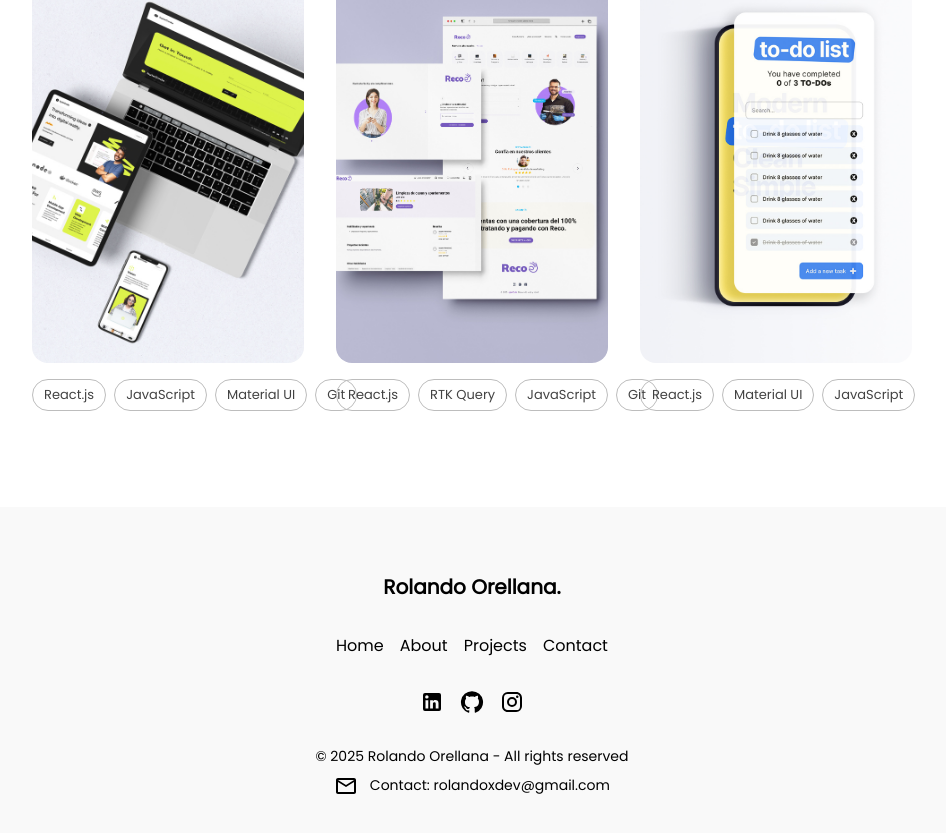
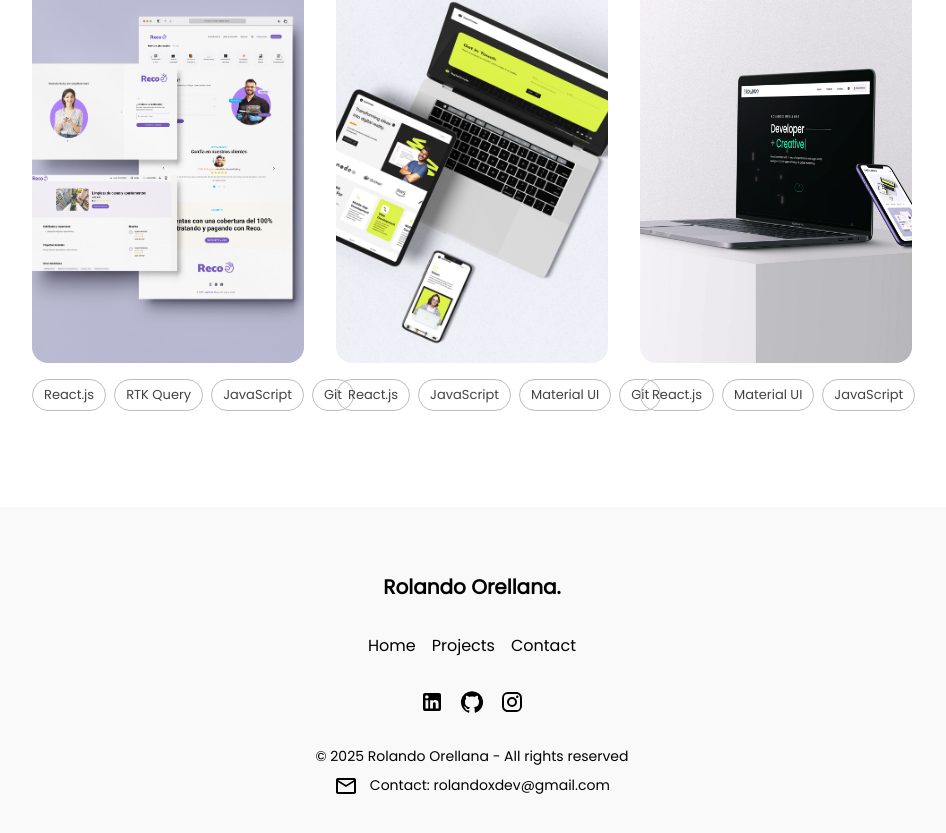
Before and after one commit to orellanamr/orellanamr.github.io, a React (Vite) app: page / in a window 1280 px wide. Shown: the part 1097-1930 px from the top of the page, without its empty margins (168-1114 px from the left). Built offline with nearby package versions, Linux system fonts and the light colour scheme.

Commit message:
Update changes

```diff
--- a/src/components/Footer.jsx
+++ b/src/components/Footer.jsx
@@ -24,7 +24,7 @@ const Footer = () => {
       </Typography>
 
       <Grid container justifyContent="center" spacing={2}>
-        {["home", "about", "projects", "contact"].map((section, index) => (
+        {["home", "projects", "contact"].map((section, index) => (
           <Grid item key={index}>
             <Link
               href={`#${section}`}
--- a/src/components/Navbar.jsx
+++ b/src/components/Navbar.jsx
@@ -12,7 +12,7 @@ import {
 } from "@mui/material";
 import {
   Menu as MenuIcon,
-  Language as LanguageIcon,
+  Translate as TranslateIcon,
 } from "@mui/icons-material";
 import DescriptionOutlinedIcon from "@mui/icons-material/DescriptionOutlined";
 import logoRolando from "../assets/images/logoRolando.svg";
@@ -93,7 +93,7 @@ const Navbar = () => {
               {t("contact")}
             </Button>
             <IconButton color="inherit" onClick={toggleLanguage}>
-              <LanguageIcon />
+              <TranslateIcon />
             </IconButton>
             <Button
               variant="contained"
@@ -174,7 +174,7 @@ const Navbar = () => {
                     onClick={toggleLanguage}
                     sx={{ display: "flex", alignItems: "center" }}
                   >
-                    <LanguageIcon sx={{ mr: 1 }} />
+                    <TranslateIcon sx={{ mr: 1 }} />
                     {i18n.language === "en" ? "Español" : "English"}
                   </Button>
 
--- a/src/components/Projects.jsx
+++ b/src/components/Projects.jsx
@@ -11,7 +11,7 @@ import {
 import { useTranslation } from "react-i18next";
 import byteCode from "../assets/images/byteCode_landing.jpg";
 import Reco from "../assets/images/reco_desktop.jpg";
-import ToDo from "../assets/images/todo_list.jpg";
+import portfolioRolando from "../assets/images/portfolio_Rolando.jpg";
 import byteCode_logo from "../assets/images/byteCode_logo.svg";
 import Reco_logo from "../assets/images/reco_logo.svg";
 import todo_logo from "../assets/images/todo_logo.svg";
@@ -20,32 +20,32 @@ import GitHubIcon from "@mui/icons-material/GitHub";
 const projects = [
   {
     id: 1,
+    title: "Reco",
+    description: "Reco_description",
+    repoLink:
+      "https://github.com/andrea-calderon/Web_App_Chispudos/tree/development",
+    liveLink: "https://recolatam.com",
+    image: Reco,
+    logo: Reco_logo,
+    technologies: ["React.js", "RTK Query", "JavaScript", "Git"],
+  },
+  {
+    id: 2,
     title: "byteCode",
     description: "byteCode_description",
     repoLink: "https://github.com/orellanamr/bytecode_landing",
-    liveLink: "https://orellanamr.github.io/bytecode_landing/",
+    liveLink: "https://bytecodelatam.com",
     image: byteCode,
     logo: byteCode_logo,
     technologies: ["React.js", "JavaScript", "Material UI", "Git"],
   },
   {
-    id: 2,
-    title: "Reco",
-    description: "Reco_description",
-    repoLink:
-      "https://github.com/andrea-calderon/Web_App_Chispudos/tree/development",
+    id: 3,
+    title: "Portfolio",
+    description: "Portfolio_description",
+    repoLink: "https://github.com/orellanamr/orellanamr.github.io",
     liveLink: "",
-    image: Reco,
-    logo: Reco_logo,
-    technologies: ["React.js", "RTK Query", "JavaScript", "Git"],
-  },
-  {
-    id: 3,
-    title: "ToDo List",
-    description: "ToDo_description",
-    repoLink: "",
-    liveLink: "",
-    image: ToDo,
+    image: portfolioRolando,
     logo: todo_logo,
     technologies: ["React.js", "Material UI", "JavaScript"],
   },
--- a/src/i18n/i18n.js
+++ b/src/i18n/i18n.js
@@ -30,9 +30,9 @@ const resources = {
       byteCode_description:
         "byteCode is a modern landing page built with React.js and Material UI. Designed to attract and convert users, it showcases a dynamic and responsive design.",
       Reco_description:
-        "Reco is a recommendation app to connect users with reliable professionals such as plumbers, electricians, and carpenters. Built with React.js, it features a robust structure and a seamless user experience.",
-      ToDo_description:
-        "A simple yet effective ToDo List app. This project demonstrates the use of React.js and Material UI to manage tasks efficiently.",
+        "Reco, developed in React.js with Redux and RTK Query, connects users with verified professionals. Its atomic design ensures scalability and a seamless experience.",
+      Portfolio_description:
+        "This portfolio was built with React.js, Vite, and Material UI, it features a modern, responsive design and smooth animations.",
       view_repo: "View Repo",
       live_preview: "Live preview",
     },
@@ -64,9 +64,9 @@ const resources = {
       byteCode_description:
         "byteCode es una página de aterrizaje moderna construida con React.js y Material UI. Diseñada para atraer y convertir usuarios, muestra un diseño dinámico y responsivo.",
       Reco_description:
-        "Reco es una aplicación de recomendaciones para conectar a los usuarios con profesionales confiables como plomeros, electricistas y carpinteros. Construida con React.js, presenta una estructura robusta y una experiencia de usuario fluida.",
-      ToDo_description:
-        "Una aplicación de lista de tareas simple pero efectiva. Este proyecto demuestra el uso de React.js y Material UI para gestionar tareas de manera eficiente.",
+        "Desarrollada en React.js con Redux y RTK Query, conecta usuarios con profesionales verificados. Su diseño atómico garantiza escalabilidad y fluidez.",
+      Portfolio_description:
+        "Este portafolio fue construido con React.js, Vite y Material UI, cuenta con un diseño moderno, responsivo y animaciones fluidas.",
       view_repo: "Ver Repositorio",
       live_preview: "Vista previa",
     },
```
Also changed, not shown: src/assets/images/portfolio_Rolando.jpg (added), 1 other file (tests, documents, lock files or other folders).
